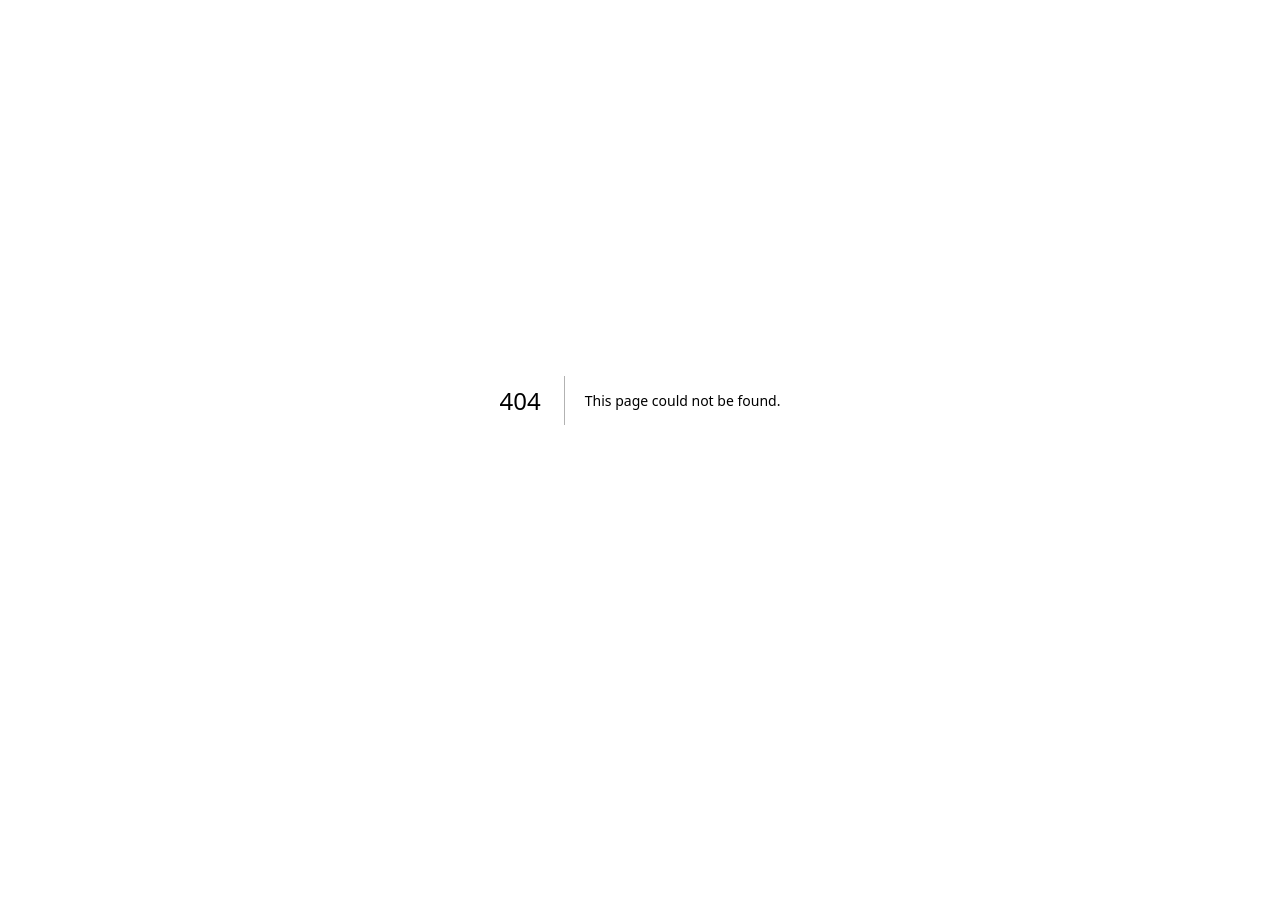
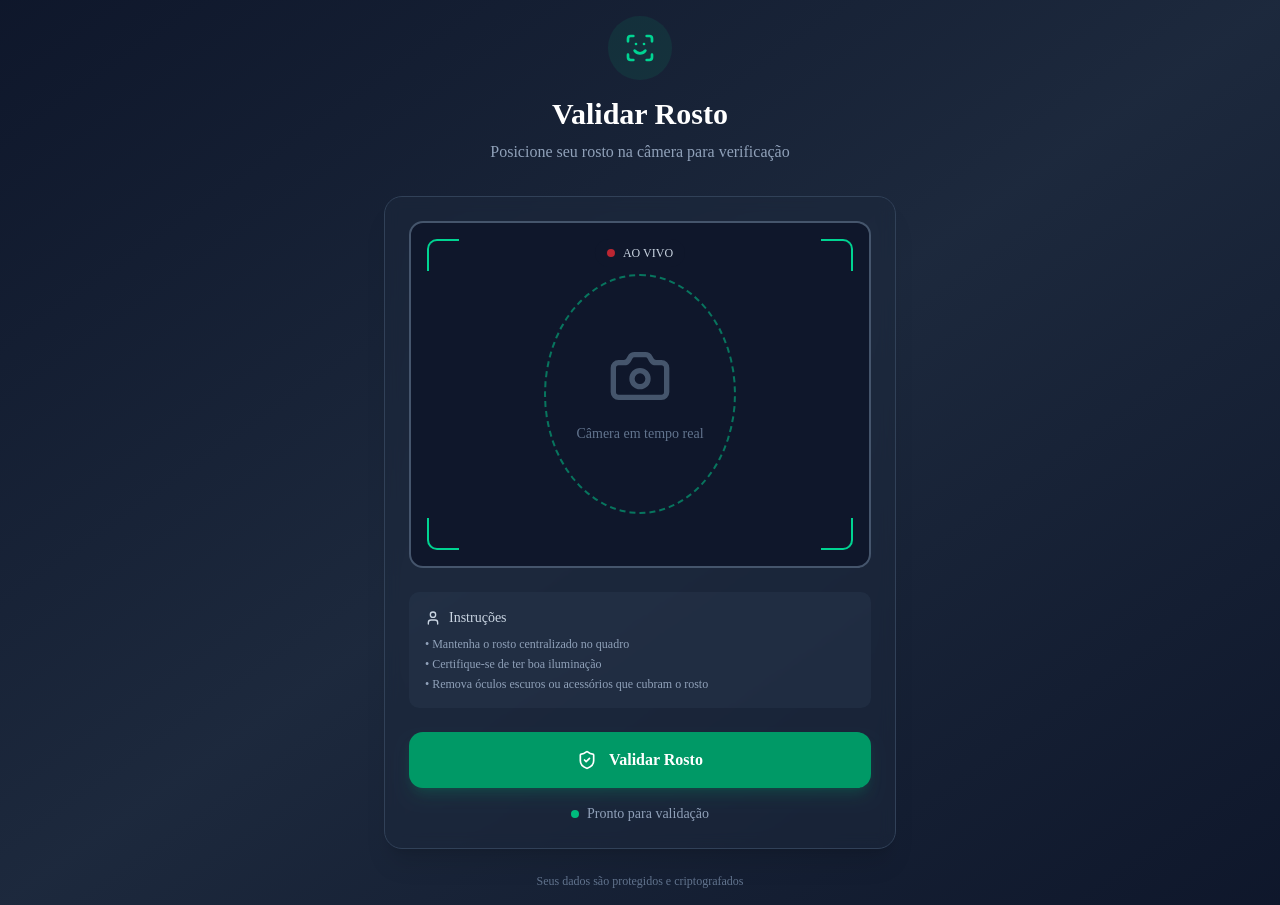
Before and after one commit to Maciel64/a3-sd-frontend, a Next.js app: page /facial in a window 1280 px wide. Before the commit this address had no page. Before the commit the page ends 800 px from the top, so only its background shows below. Built offline with nearby package versions, Linux system fonts and the light colour scheme.

Commit message:
Adicionando tela de reconhecimento facil

```diff
--- /dev/null
+++ b/src/app/facial/page.tsx
@@ -0,0 +1,88 @@
+"use client"
+
+import { Camera, User, ScanFace, ShieldCheck } from "lucide-react"
+
+export default function ValidarRosto() {
+  return (
+    <div className="min-h-screen bg-gradient-to-br from-slate-900 via-slate-800 to-slate-900 flex items-center justify-center p-4">
+      <div className="w-full max-w-lg">
+        {/* Header */}
+        <div className="text-center mb-8">
+          <div className="inline-flex items-center justify-center w-16 h-16 rounded-full bg-emerald-500/10 mb-4">
+            <ScanFace className="w-8 h-8 text-emerald-400" />
+          </div>
+          <h1 className="text-3xl font-bold text-white mb-2">
+            Validar Rosto
+          </h1>
+          <p className="text-slate-400">
+            Posicione seu rosto na câmera para verificação
+          </p>
+        </div>
+
+        {/* Card Principal */}
+        <div className="bg-slate-800/50 backdrop-blur-sm border border-slate-700 rounded-2xl p-6 shadow-xl">
+          {/* Área da Câmera */}
+          <div className="relative mb-6">
+            <div className="aspect-[4/3] w-full bg-slate-900 rounded-xl overflow-hidden border-2 border-slate-600 relative">
+              {/* Placeholder da câmera */}
+              <div className="absolute inset-0 flex flex-col items-center justify-center">
+                <Camera className="w-16 h-16 text-slate-600 mb-4" />
+                <p className="text-slate-500 text-sm">Câmera em tempo real</p>
+              </div>
+
+              {/* Overlay de detecção facial */}
+              <div className="absolute inset-0 flex items-center justify-center pointer-events-none">
+                <div className="w-48 h-60 border-2 border-dashed border-emerald-400/50 rounded-[50%]" />
+              </div>
+
+              {/* Cantos decorativos */}
+              <div className="absolute top-4 left-4 w-8 h-8 border-l-2 border-t-2 border-emerald-400 rounded-tl-lg" />
+              <div className="absolute top-4 right-4 w-8 h-8 border-r-2 border-t-2 border-emerald-400 rounded-tr-lg" />
+              <div className="absolute bottom-4 left-4 w-8 h-8 border-l-2 border-b-2 border-emerald-400 rounded-bl-lg" />
+              <div className="absolute bottom-4 right-4 w-8 h-8 border-r-2 border-b-2 border-emerald-400 rounded-br-lg" />
+
+              {/* Indicador de gravação */}
+              <div className="absolute top-4 left-1/2 -translate-x-1/2 flex items-center gap-2 bg-slate-900/80 px-3 py-1.5 rounded-full">
+                <span className="w-2 h-2 bg-red-500 rounded-full animate-pulse" />
+                <span className="text-xs text-slate-300 font-medium">AO VIVO</span>
+              </div>
+            </div>
+          </div>
+
+          {/* Instruções */}
+          <div className="bg-slate-700/30 rounded-lg p-4 mb-6">
+            <h3 className="text-sm font-medium text-slate-300 mb-2 flex items-center gap-2">
+              <User className="w-4 h-4" />
+              Instruções
+            </h3>
+            <ul className="text-xs text-slate-400 space-y-1">
+              <li>• Mantenha o rosto centralizado no quadro</li>
+              <li>• Certifique-se de ter boa iluminação</li>
+              <li>• Remova óculos escuros ou acessórios que cubram o rosto</li>
+            </ul>
+          </div>
+
+          {/* Botão Validar */}
+          <button
+            type="button"
+            className="w-full py-4 bg-emerald-600 hover:bg-emerald-500 text-white font-semibold rounded-xl transition-all duration-200 flex items-center justify-center gap-3 shadow-lg shadow-emerald-600/20 hover:shadow-emerald-500/30"
+          >
+            <ShieldCheck className="w-5 h-5" />
+            Validar Rosto
+          </button>
+
+          {/* Status indicator */}
+          <div className="mt-4 flex items-center justify-center gap-2 text-slate-400 text-sm">
+            <div className="w-2 h-2 bg-emerald-500 rounded-full" />
+            <span>Pronto para validação</span>
+          </div>
+        </div>
+
+        {/* Footer */}
+        <p className="text-center text-slate-500 text-xs mt-6">
+          Seus dados são protegidos e criptografados
+        </p>
+      </div>
+    </div>
+  )
+}
```
